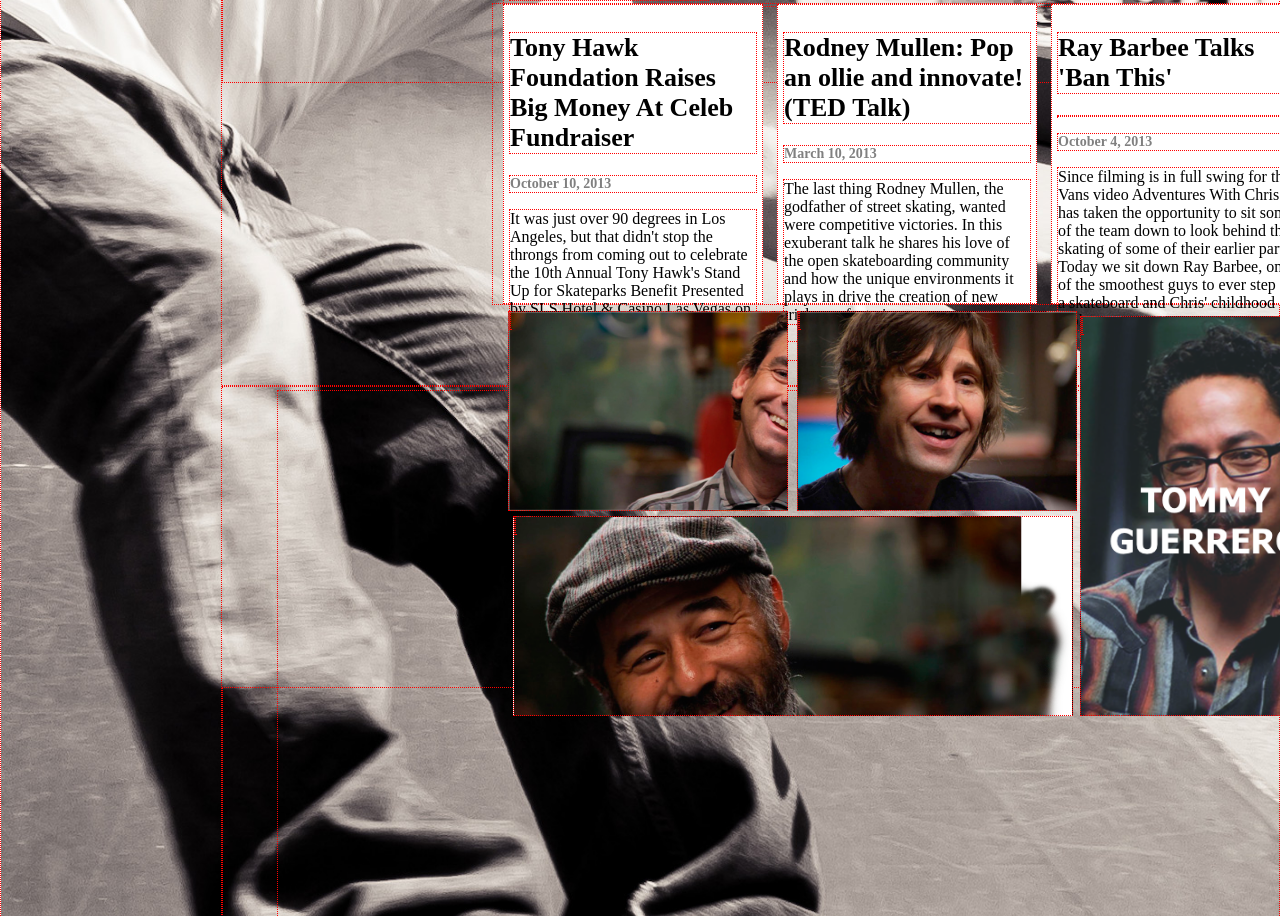
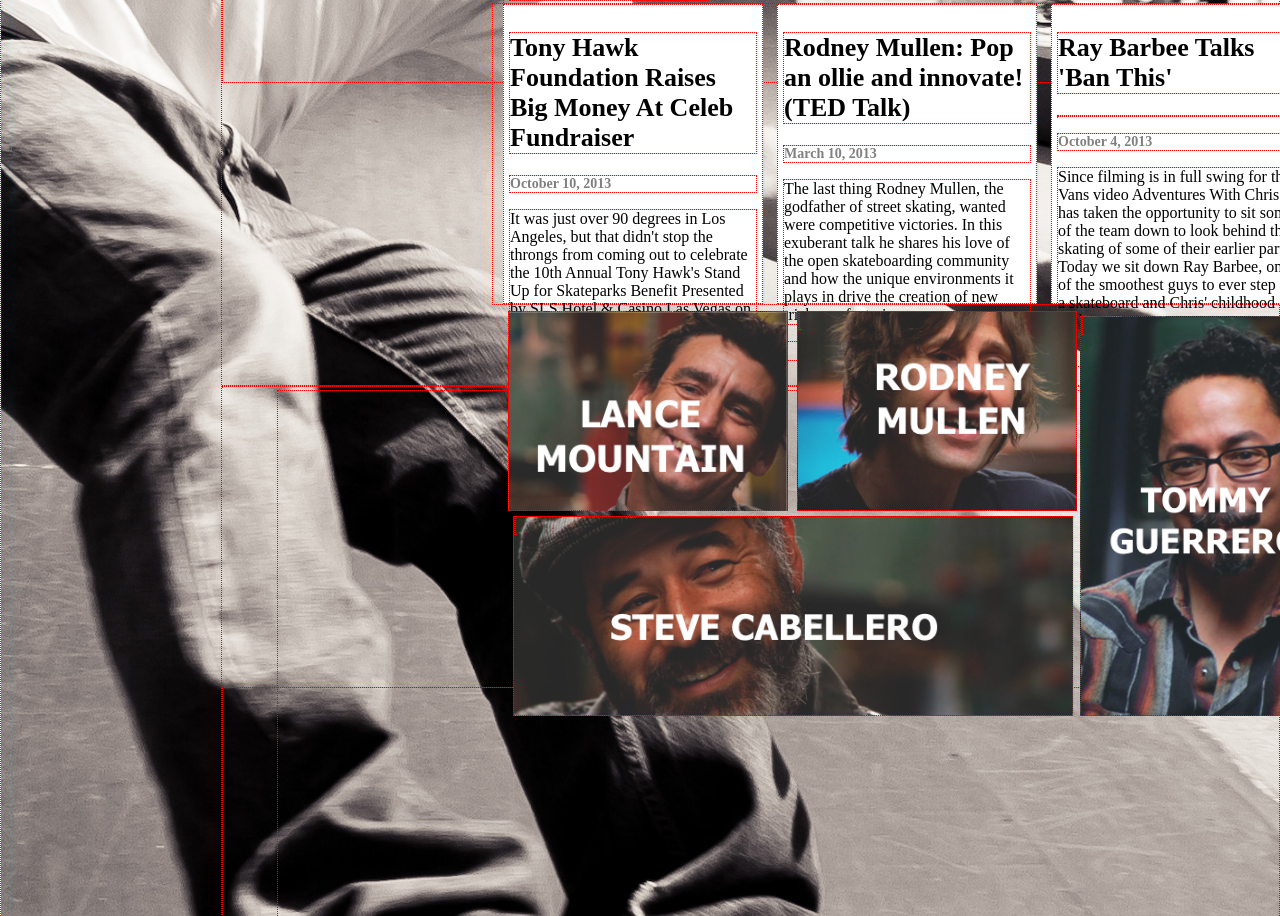
Before and after one commit to imee12/Skaterzzz, a plain HTML site: page index.html in a window 1280 px wide. Shown: the part 570-1486 px from the top of the page. Drawn offline with Linux system fonts and the light colour scheme.

Commit message:
picsdone

```diff
--- a/index.css
+++ b/index.css
@@ -255,12 +255,12 @@ h2 {
 
 
 .box1{
-  background: url(images/lance.png);
+  background: url(images/lanceEDIT.png);
   background-size: cover;
 }
 
 .box2 {
-  background: url(images/rodney.png);
+  background: url(images/rodneyEDIT.png);
   background-size:cover;
 }
 .box1, .box2 {
@@ -290,7 +290,7 @@ h2 {
 .box3 {
   width: 560px;
   height: 200px;
-  background: url(images/cabell.png);
+  background: url(images/cabellEDIT.png);
   background-size: cover;
   margin: 5px;
   position: relative;
```
Also changed, not shown: images/cabell.png (deleted), images/cabellEDIT.png (added), images/lance.png (deleted), images/lanceEDIT.png (added), images/rodney.png (deleted), images/rodneyEDIT.png (added).
